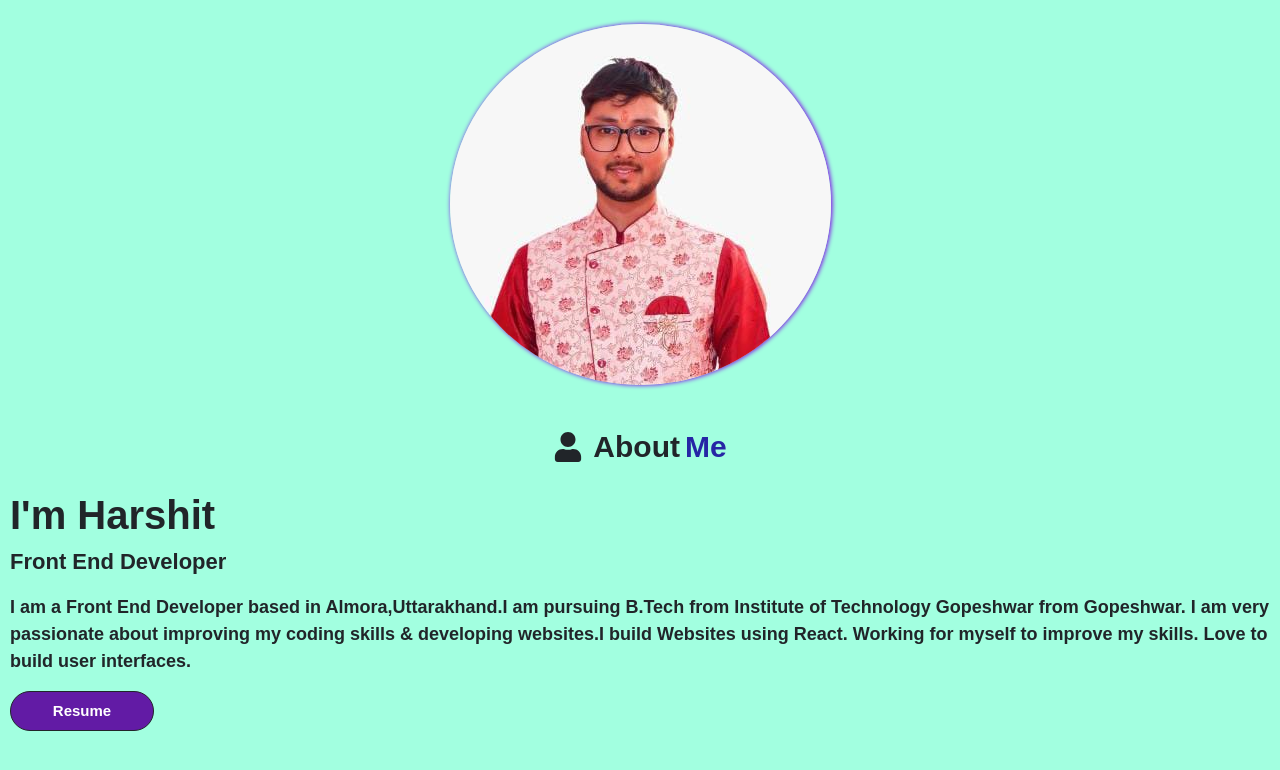
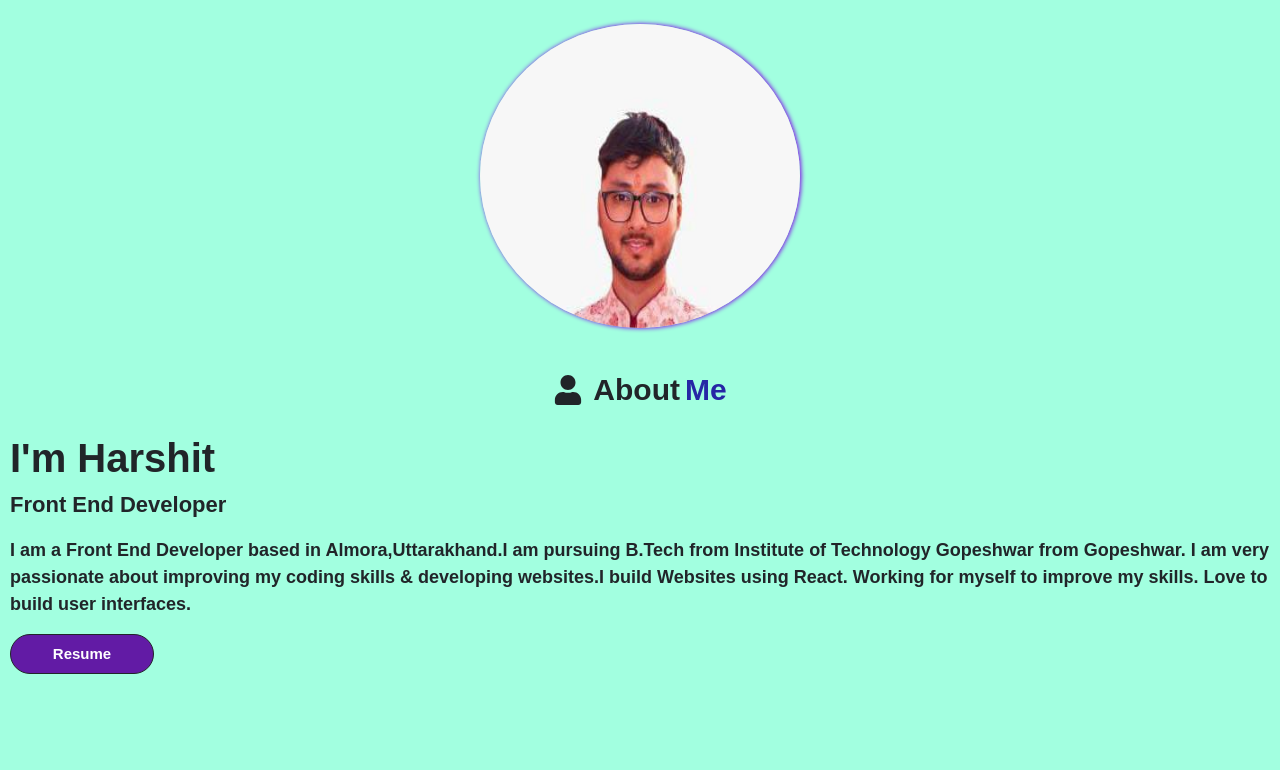
Before and after one commit to hars-shit/Portfolio, a React (Create React App) app: page /AboutMe in a window 1280 px wide. Shown: the top 770 px of the page. Built offline with nearby package versions, Linux system fonts and the light colour scheme.

Commit message:
sixth commit

```diff
--- a/src/components/AboutMe.jsx
+++ b/src/components/AboutMe.jsx
@@ -1,5 +1,5 @@
 import React from "react";
-import profileImage from "../assets/p.jpeg";
+import profileImage from "../assets/abc.jpeg";
 import {FaUser} from 'react-icons/fa'
 import '../styles/AboutMe.scss'
 export default function AboutMe(){
--- a/src/styles/AboutMe.scss
+++ b/src/styles/AboutMe.scss
@@ -5,14 +5,15 @@
     justify-content: center;
     align-items: center;
     flex-direction: column;
-    width: 100%;
+    // width: 100%;
     gap: 30px;
-    height: 100%;
+    // height: 100%;
     padding: 24px 20px;
 
     > img {
+        width: 20rem;
+        height: 19rem;
         border-radius: 50%;
-        max-width: 100%;
         box-shadow: 1px 0px 4px 0.6px rgb(131, 25, 230);
     }
 }
```
Also changed, not shown: src/assets/ab.jpeg (added), src/assets/abc.jpeg (added).
